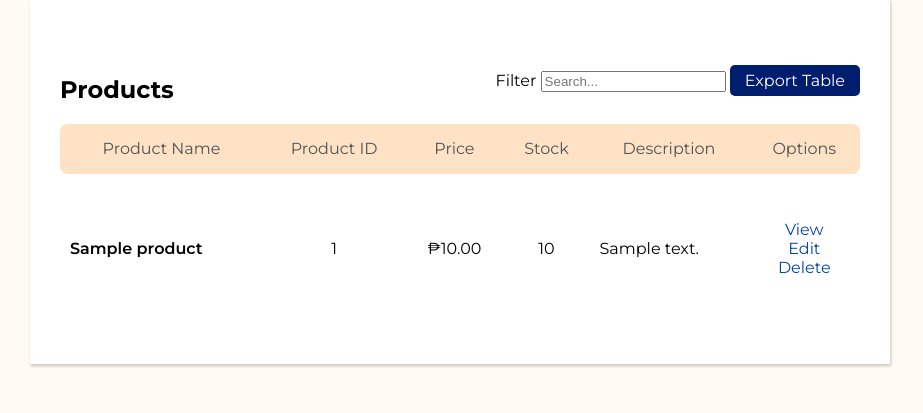
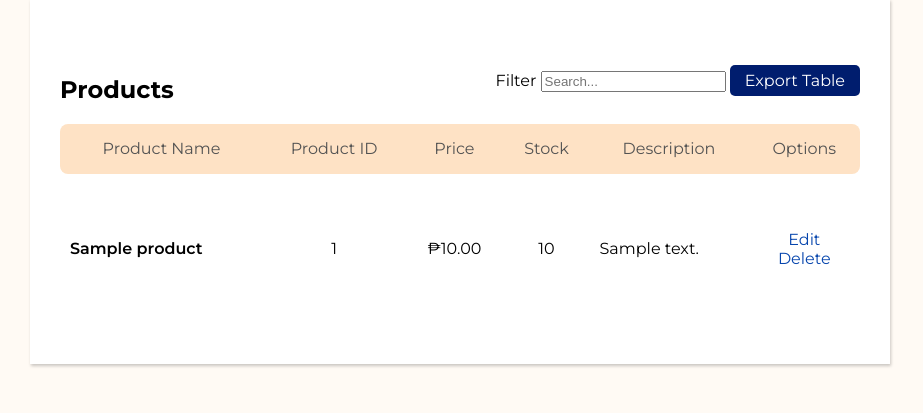
Before and after one commit to arvinjohnguia/Products, a Django app: template base/templates/base/products.html in a window 1280 px wide. Shown: the part 231-644 px from the top of the page, without its empty margins (180-1103 px from the left). Run offline with Django 3.2, Linux system fonts and the light colour scheme; the template is opened without the code that fills it: most values are stand-ins (such as "Sample title", 1, 10 or a date in 2020).

Commit message:
Update products.html

```diff
--- a/base/templates/base/products.html
+++ b/base/templates/base/products.html
@@ -148,6 +148,13 @@
         background-color: #002a9c;
     }
     /****** OPTION LINKS ******/
+    #prod-link {
+        color: black;
+        text-decoration: none;
+    }
+    #prod-link:hover {
+        color: #0645AD;
+    }
     a.option-links {
         color: #0645AD;
         text-decoration: none;
@@ -155,6 +162,7 @@
     a.option-links:hover {
         text-decoration: underline;
     }
+
 
     /* For mobile phones:
     @media only screen and (max-width: 480px) {
@@ -265,13 +273,12 @@
                 <tbody>
                     {% for product in products %}
                     <tr>
-                        <td data-label="Product Name" class="td-align-left" id="prod-name">{{product.insProd_Name}}</td>
+                        <td data-label="Product Name" class="td-align-left" id="prod-name"><a href="/products/{{product.id}}" id="prod-link">{{product.insProd_Name}}</a></td>
                         <td data-label="Product ID">{{product.id}}</td>
                         <td data-label="Price" id="price">{{product.insProd_Price|floatformat:2}}</td>
                         <td data-label="Stock">{{product.insProd_stockQty}}</td>
                         <td data-label="Description" class="td-align-left" id="description">{{product.insProd_Desc}}</td>
-                        <td data-label="Options" id="options"><a href="/products/{{product.id}}" class="option-links">View</a><br>
-                        <a href="{% url 'update-product' product.id %}" class="option-links">Edit</a><br>
+                        <td data-label="Options" id="options"><a href="{% url 'update-product' product.id %}" class="option-links">Edit</a><br>
                         <a href="{% url 'delete-product' product.id %}" class="option-links">Delete</a></td>
                     </tr>
                     {% endfor %}
```
